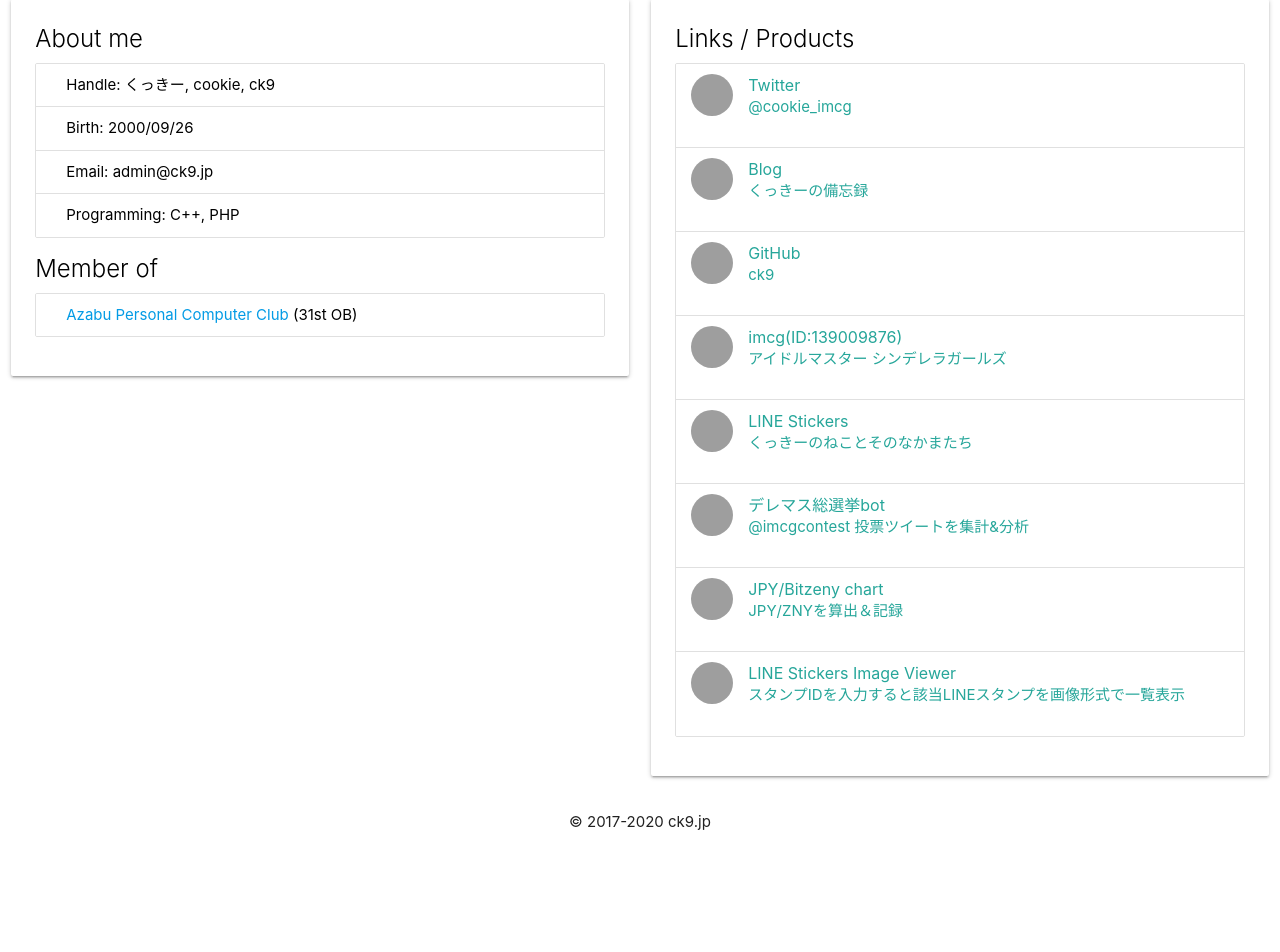
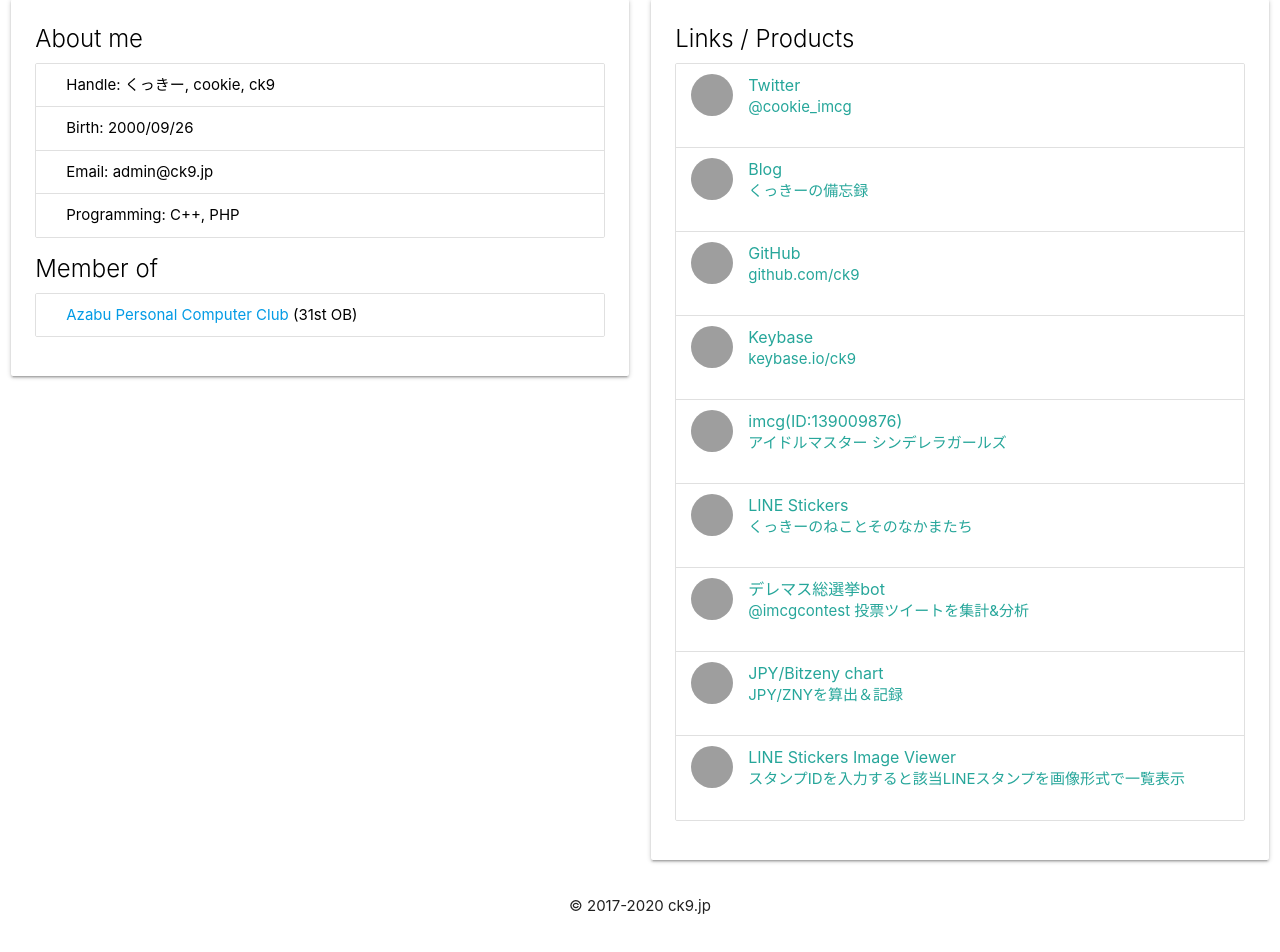
Before and after one commit to ck9/ck9jp, a PHP site: page / in a window 1280 px wide. Shown: the part 73-1025 px from the top of the page. Before the commit the page ends 903 px from the top, so only its background shows below. Run offline with PHP 8.4, Linux system fonts and the light colour scheme; grey boxes are pictures that could not be loaded.

Commit message:
add Keybase account

```diff
--- a/index.php
+++ b/index.php
@@ -79,7 +79,13 @@
     <a href="https://github.com/ck9" class="collection-item avatar" >
       <img src="./image/icon/GitHub.png" class="circle"　>
       <span class="title">GitHub</span>
-      <p>ck9</p>
+      <p>github.com/ck9</p>
+    </a>
+
+    <a href="https://keybase.io/ck9" class="collection-item avatar" >
+      <img src="./image/icon/Keybase.png" class="circle"　>
+      <span class="title">Keybase</span>
+      <p>keybase.io/ck9</p>
     </a>
 
     <a href="https://imcg.pink-check.school/producer/detail/139009876" class="collection-item avatar">
```
Also changed, not shown: README.md.
